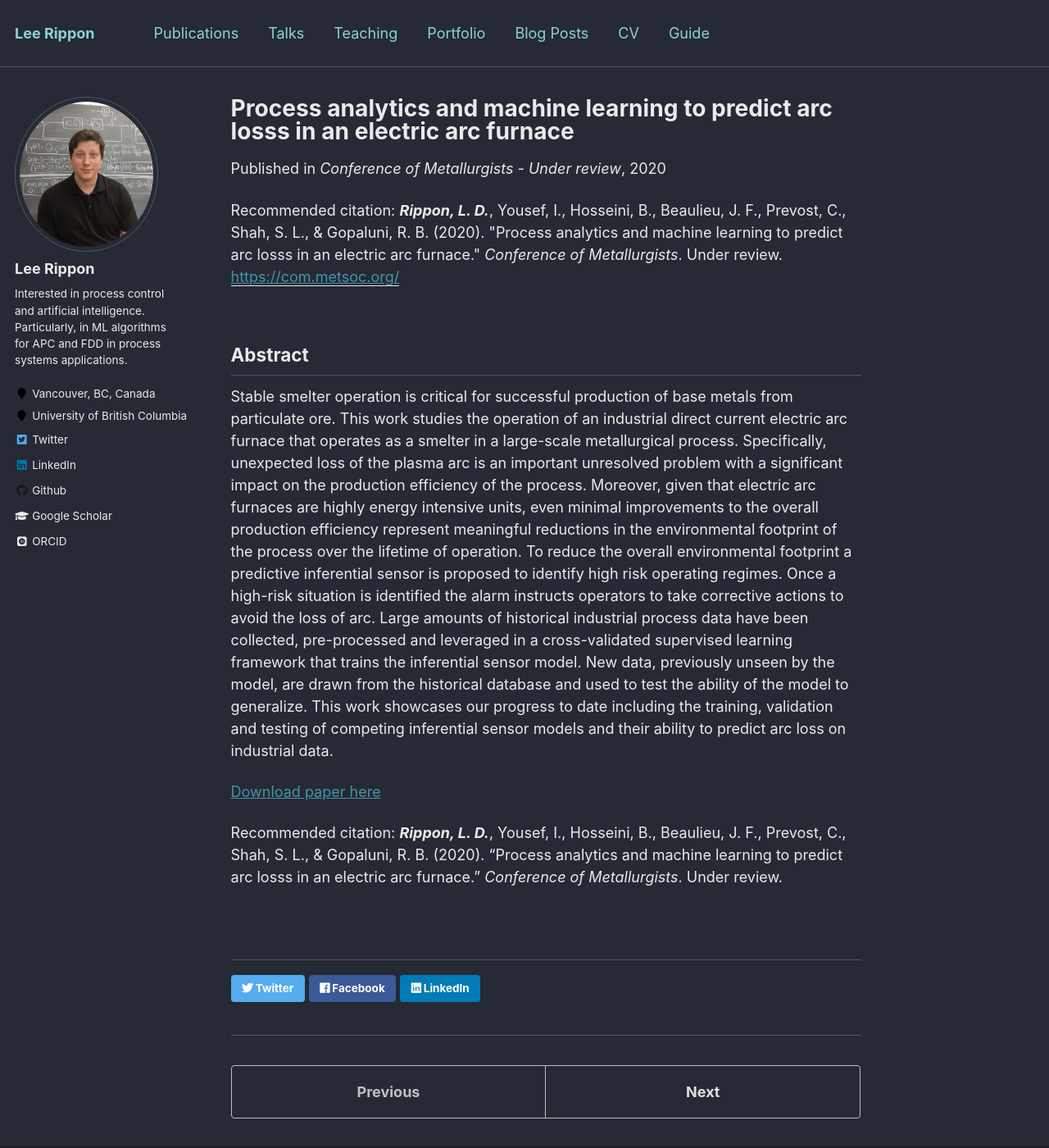
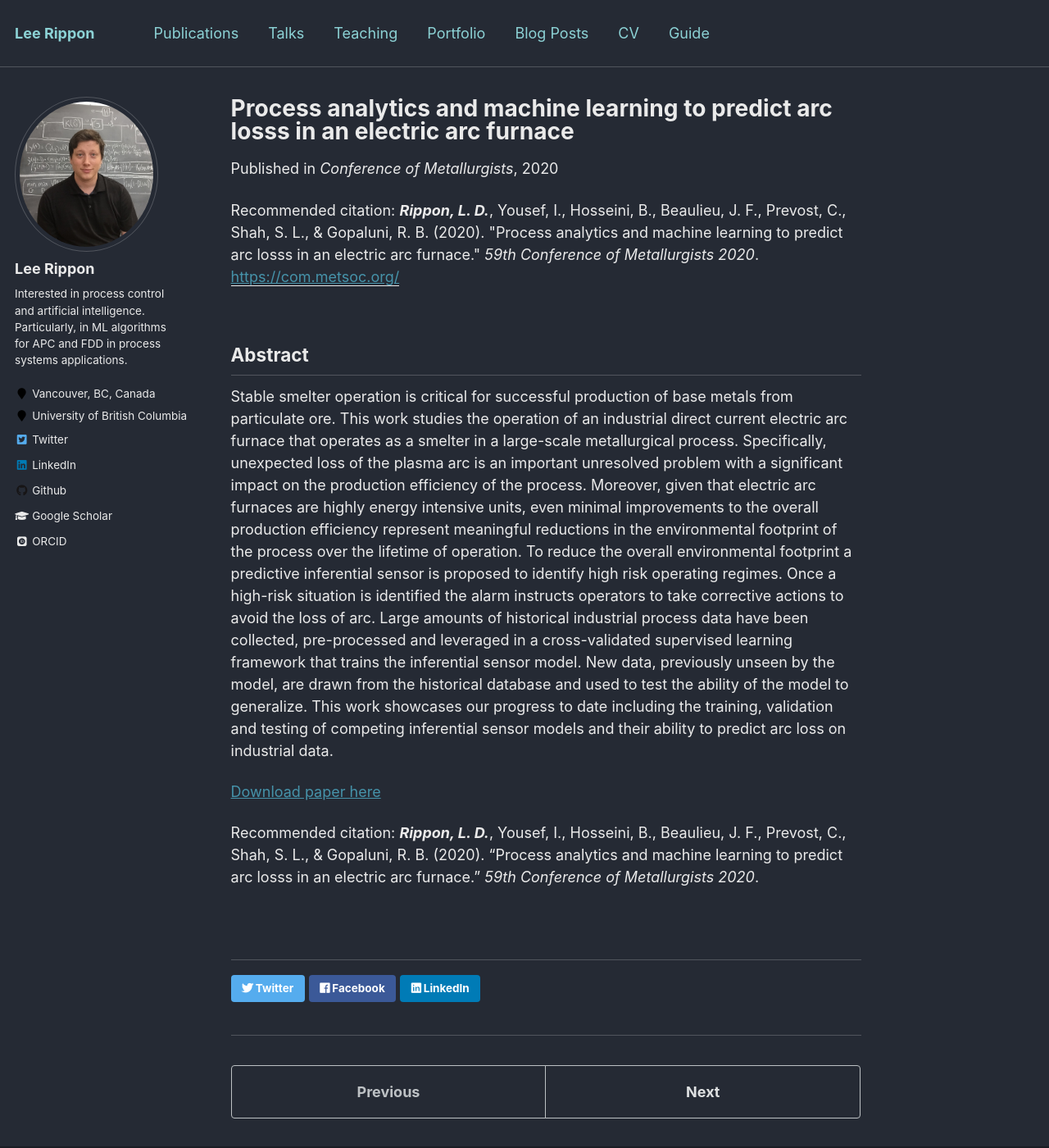
Before and after one commit to LeeRippon/LeeRippon.github.io, a Jekyll site: the page built from _publications/2020-processanalytics.md, in a window 1280 px wide and 1400 px high. Shown: the whole window at 82% size. Built offline with Jekyll 4.4.1, drawn with Linux system fonts in a browser that asks for light colours; some web fonts are replaced.

Commit message:
Update 2020-processanalytics.md

```diff
--- a/_publications/2020-processanalytics.md
+++ b/_publications/2020-processanalytics.md
@@ -4,9 +4,9 @@ collection: publications
 permalink: /publication/2020-processanalytics
 excerpt: 'An inferential sensor is developed to warn operators of a high risk of impending arc loss so that they can take corrective actions and avoid the process fault.'
 date: 2020-03-06
-venue: 'Conference of Metallurgists - Under review'
+venue: 'Conference of Metallurgists'
 paperurl: 'https://com.metsoc.org/'
-citation: '<b><i>Rippon, L. D.</i></b>, Yousef, I., Hosseini, B., Beaulieu, J. F., Prevost, C., Shah, S. L., & Gopaluni, R. B. (2020). &quot;Process analytics and machine learning to predict arc losss in an electric arc furnace.&quot; <i>Conference of Metallurgists</i>. Under review.'
+citation: '<b><i>Rippon, L. D.</i></b>, Yousef, I., Hosseini, B., Beaulieu, J. F., Prevost, C., Shah, S. L., & Gopaluni, R. B. (2020). &quot;Process analytics and machine learning to predict arc losss in an electric arc furnace.&quot; <i>59th Conference of Metallurgists 2020</i>.'
 ---
 
 ## Abstract
@@ -25,6 +25,6 @@ historical database and used to test the ability of the model to generalize. Thi
 progress to date including the training, validation and testing of competing inferential sensor models and
 their ability to predict arc loss on industrial data.
 
-[Download paper here](https://com.metsoc.org/)
+[Download paper here](https://dais.chbe.ubc.ca/assets/preprints/2020C5_Rippon_COM.pdf)
 
-Recommended citation: <b><i>Rippon, L. D.</i></b>, Yousef, I., Hosseini, B., Beaulieu, J. F., Prevost, C., Shah, S. L., & Gopaluni, R. B. (2020). "Process analytics and machine learning to predict arc losss in an electric arc furnace." <i>Conference of Metallurgists</i>. Under review.
+Recommended citation: <b><i>Rippon, L. D.</i></b>, Yousef, I., Hosseini, B., Beaulieu, J. F., Prevost, C., Shah, S. L., & Gopaluni, R. B. (2020). "Process analytics and machine learning to predict arc losss in an electric arc furnace." <i>59th Conference of Metallurgists 2020</i>.
```
